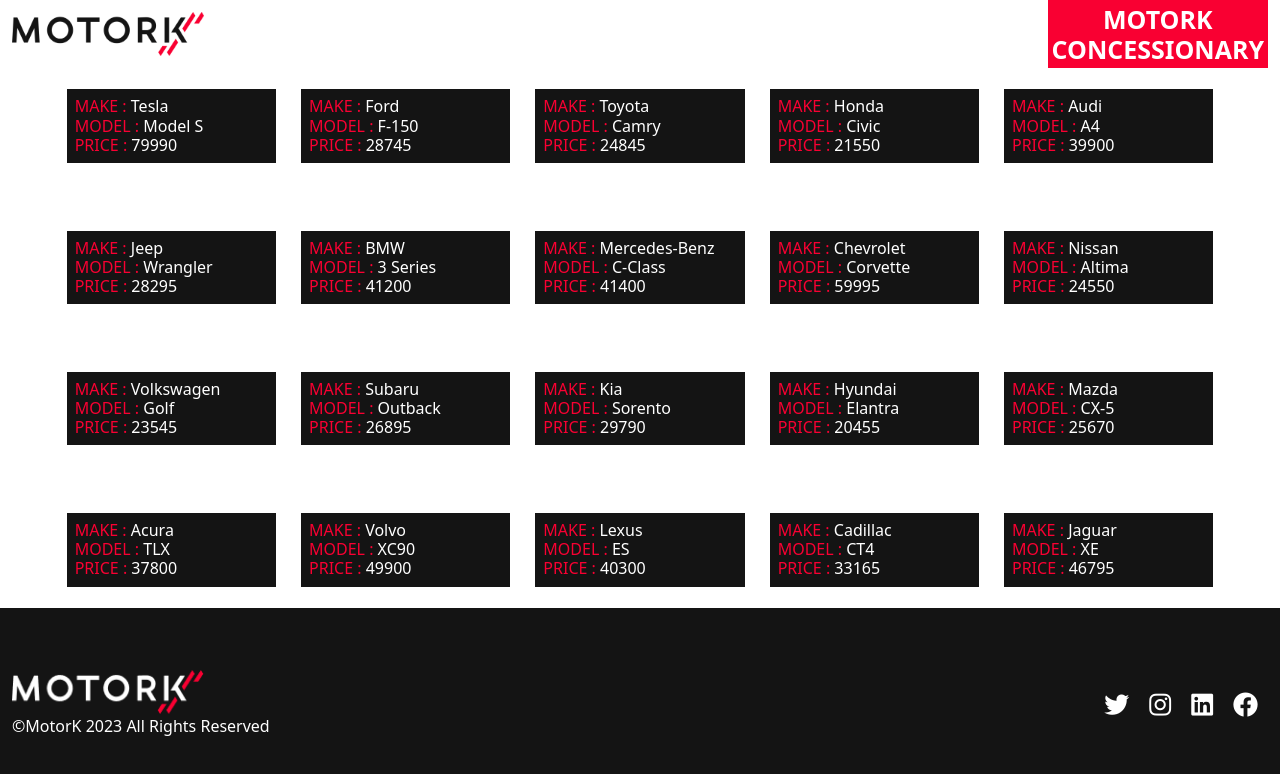
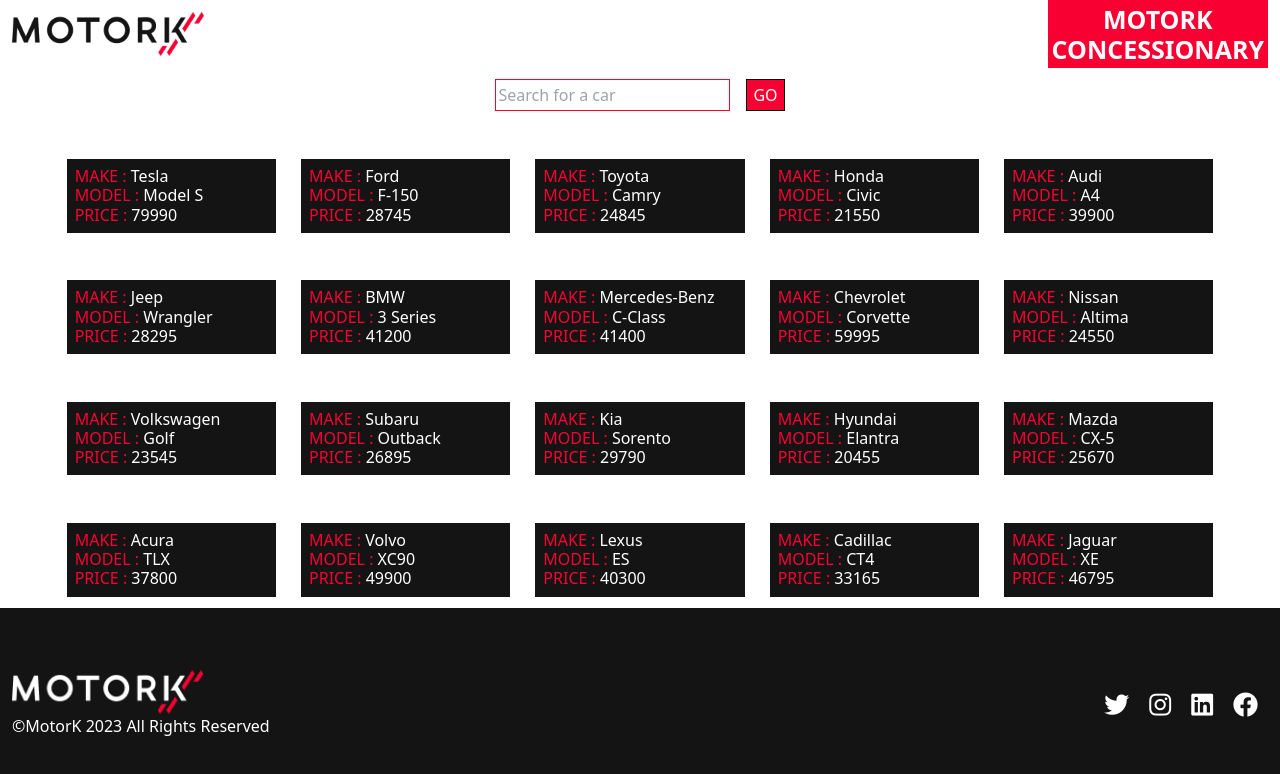
Before and after one commit to AndreaChiari/automotive_commerce_app, a Vue app: page / in a window 1280 px wide. Shown: the top 774 px of the page. Built offline with nearby package versions, Linux system fonts and the light colour scheme.

Commit message:
set up html for filter feature

```diff
--- a/src/pages/HomePage.vue
+++ b/src/pages/HomePage.vue
@@ -20,6 +20,10 @@
 </script>
 <template>
     <main class="container mx-auto row flex flex-wrap justify-center items-center">
+        <div class="flex justify-center filter-container">
+            <input id="filterinput" type="text" placeholder="Search for a car" class="mr-4">
+            <button id="filterbutton"> GO</button>
+        </div>
         <ProductCard v-for="car in cars" :key="car.id" :make="car.make" :model="car.model" :price="car.price" :id="car.id"></ProductCard>
     </main>
 </template>
@@ -28,6 +32,20 @@
 main{
     gap: 25px;
     overflow-y: hidden;
-    min-height: calc(100vh - 260px)
+    min-height: calc(100vh - 260px);
+    .filter-container{
+        padding: 0;
+    }
+    input{
+        padding-left: 2px;
+        border: 1px solid #F90032;
+    }
+    button{
+      color: white;
+      background: #F90032;
+      border: 1px solid black;
+      padding: 3px 6px;
+    }
+
 }
 </style>
```
Also changed, not shown: src/router/index.js (+4 -4 lines).
